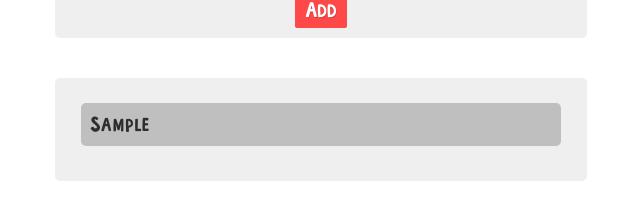
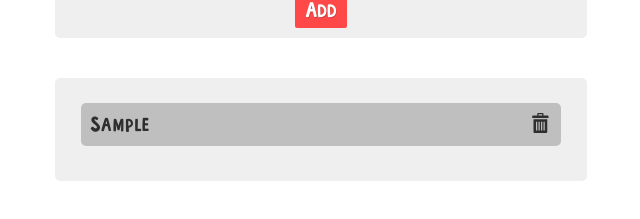
Before and after one commit to tosia921/todo-react-reduxtoolkit, a React (Create React App) app: page / in a window 1280 px wide. Both pictures are taken after typing "Sample" into the empty fields and a click on the button "Add". Shown: the part 233-452 px from the top of the page, without its empty margins (319-959 px from the left). Built offline with nearby package versions, Linux system fonts and the light colour scheme.

Commit message:
added functionality to remove todo from the todo's array

```diff
--- a/package.json
+++ b/package.json
@@ -10,6 +10,7 @@
     "normalize.css": "^8.0.1",
     "react": "^17.0.2",
     "react-dom": "^17.0.2",
+    "react-icons": "^4.2.0",
     "react-redux": "^7.2.3",
     "react-scripts": "4.0.3",
     "styled-components": "^5.2.1",
--- a/src/components/Input.js
+++ b/src/components/Input.js
@@ -11,11 +11,13 @@ const Input = () => {
 
     const handleSubmit = (e) => {
         e.preventDefault();
-        const todo = {
-            id: Math.random(),
-            content: Typedtodo,
-        };
-        dispatch(addTodo(todo));
+        dispatch(
+            addTodo({
+                content: Typedtodo,
+                completed: false,
+                id: Date.now(),
+            })
+        );
         setTodo('');
     };
 
--- a/src/components/SingleTodo.js
+++ b/src/components/SingleTodo.js
@@ -1,11 +1,18 @@
 import React from 'react';
 import styled from 'styled-components';
+import { ImBin } from 'react-icons/im';
+import { useDispatch } from 'react-redux';
+import { removeTodo } from '../redux/todo/todoSlice';
 
-const SingleTodo = ({ content }) => (
-    <SingleTodoContainer>
-        <p>{content}</p>
-    </SingleTodoContainer>
-);
+const SingleTodo = ({ content, id }) => {
+    const dispatch = useDispatch();
+    return (
+        <SingleTodoContainer>
+            <p>{content}</p>
+            <StyledImBin onClick={() => dispatch(removeTodo(id))} />
+        </SingleTodoContainer>
+    );
+};
 
 export default SingleTodo;
 
@@ -16,4 +23,11 @@ const SingleTodoContainer = styled.li`
     border-radius: 5px;
     background-color: var(--darkGrey);
     margin-bottom: 1rem;
+    display: flex;
+    align-items: bottom;
+    justify-content: center;
 `;
+const StyledImBin = styled(ImBin)`
+    margin-left: auto;
+    cursor: pointer;
+`;
--- a/src/components/TodosContainer.js
+++ b/src/components/TodosContainer.js
@@ -8,9 +8,9 @@ const TodosContainer = () => {
     console.log(todos);
     return (
         <StyledTodoContainer>
-            {todos.length > 0
-                ? todos.map((todo) => <SingleTodo key={todo.payload.id} content={todo.payload.content} />)
-                : null}
+            {todos.map((todo) => (
+                <SingleTodo key={todo.id} content={todo.content} id={todo.id} />
+            ))}
         </StyledTodoContainer>
     );
 };
--- a/src/redux/todo/todoSlice.js
+++ b/src/redux/todo/todoSlice.js
@@ -8,12 +8,15 @@ export const todoSlice = createSlice({
     name: 'todo',
     initialState: INITIAL_STATE,
     reducers: {
-        addTodo: (state, payload) => {
-            state.todosArray.push(payload);
+        addTodo: (state, action) => {
+            state.todosArray.push(action.payload);
+        },
+        removeTodo: (state, action) => {
+            state.todosArray = state.todosArray.filter((todo) => todo.id !== action.payload);
         },
     },
 });
 
-export const { addTodo } = todoSlice.actions;
+export const { addTodo, removeTodo } = todoSlice.actions;
 
 export default todoSlice.reducer;
--- a/src/styles/Typography.js
+++ b/src/styles/Typography.js
@@ -15,6 +15,7 @@ const Typography = createGlobalStyle`
     letter-spacing: 0.5px;
     margin-block-start: 0;
     margin-block-end: 0;
+    margin: 0;
   }
   h1,h2,h3,h4,h5,h6 {
     font-weight: normal;
```
Also changed, not shown: 1 other file (tests, documents, lock files or other folders).
